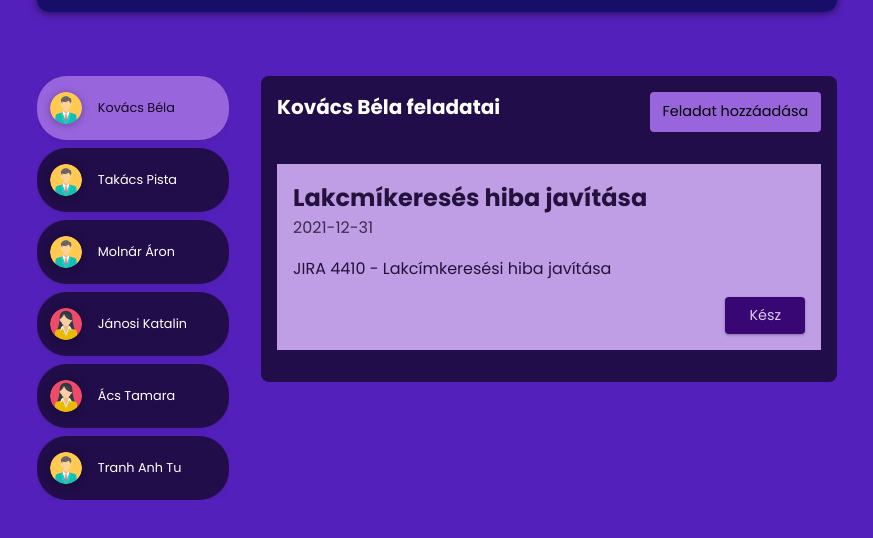
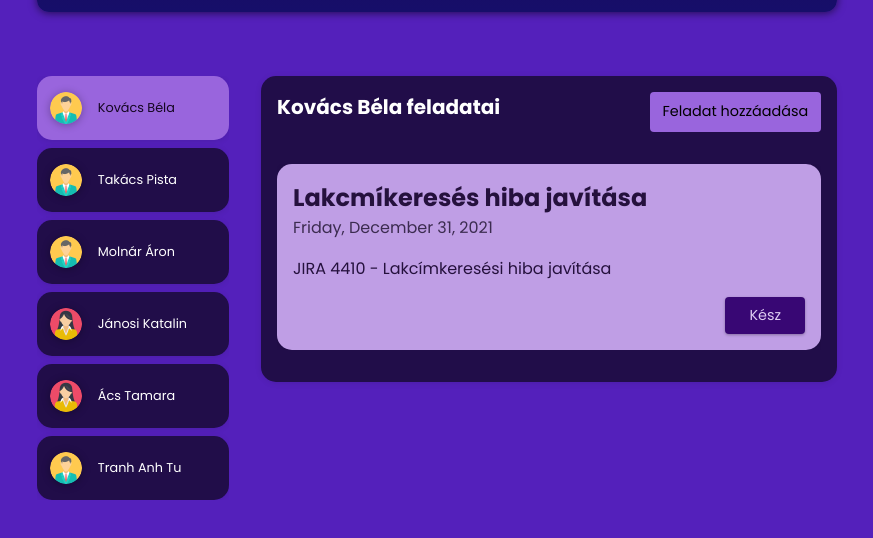
Before and after one commit to 8ence/moduleApp, an Angular app: page / in a window 1280 px wide. Both pictures are taken after a click on the button "Kovács Béla". Shown: the part 196-734 px from the top of the page, without its empty margins (203-1076 px from the left). Built offline with nearby package versions, Linux system fonts and the light colour scheme.

Commit message:
Date format and ui component

```diff
--- /dev/null
+++ b/src/app/shared/card/card.component.html
@@ -0,0 +1,3 @@
+<div>
+  <ng-content />
+</div>
--- /dev/null
+++ b/src/app/shared/card/card.component.scss
@@ -0,0 +1,5 @@
+div {
+  border-radius: 15px;
+  box-shadow: 0 1px 6px rgba(0, 0, 0, 0.1);
+  overflow: hidden;
+}
--- a/src/app/tasks/task/task.component.html
+++ b/src/app/tasks/task/task.component.html
@@ -1,8 +1,10 @@
+<app-card>
   <article>
     <h2>{{ task.name }}</h2>
-  <time>{{ task.dueDate }}</time>
+    <time>{{ task.dueDate | date : "fullDate" }}</time>
     <p>{{ task.description }}</p>
     <p class="actions">
       <button (click)="completeTask()">Kész</button>
     </p>
   </article>
+</app-card>
--- a/src/app/tasks/task/task.component.ts
+++ b/src/app/tasks/task/task.component.ts
@@ -1,9 +1,11 @@
 import { Component, EventEmitter, Input, Output } from '@angular/core';
 import { type Task } from './task.model';
+import { CardComponent } from "../../shared/card/card.component";
+import { DatePipe } from '@angular/common';
 
 @Component({
   selector: 'app-task',
-  imports: [],
+  imports: [CardComponent, DatePipe],
   templateUrl: './task.component.html',
   styleUrl: './task.component.scss'
 })
--- a/src/app/tasks/tasks.component.html
+++ b/src/app/tasks/tasks.component.html
@@ -2,6 +2,7 @@
 <app-add-task (cancel)="cancelTaskCreation()" (add)="addTask($event)" />
 }
 
+<app-card>
   <section id="tasks">
     <header>
       <h2 id="selected-user">{{ name }} feladatai</h2>
@@ -17,3 +18,4 @@
       }
     </ul>
   </section>
+</app-card>
--- a/src/app/tasks/tasks.component.ts
+++ b/src/app/tasks/tasks.component.ts
@@ -2,11 +2,12 @@
 import { Component, Input } from '@angular/core';
 import { TaskComponent } from "./task/task.component";
 import { AddTaskComponent } from "./add-task/add-task.component";
+import { CardComponent } from "../shared/card/card.component";
 
 
 @Component({
   selector: 'app-tasks',
-  imports: [TaskComponent, AddTaskComponent],
+  imports: [TaskComponent, AddTaskComponent, CardComponent],
   templateUrl: './tasks.component.html',
   styleUrl: './tasks.component.scss'
 })
--- a/src/app/user/user.component.html
+++ b/src/app/user/user.component.html
@@ -1,6 +1,6 @@
-<div>
+<app-card>
   <button [class.active]="selected" (click)="selectUser()">
     <img [src]="imagePath" [alt]="user.name" />
     <span>{{ user.name }}</span>
   </button>
-</div>
+</app-card>
--- a/src/app/user/user.component.scss
+++ b/src/app/user/user.component.scss
@@ -1,8 +1,3 @@
-div {
-  border-radius: 30px;
-  box-shadow: 0 1px 6px rgba(0, 0, 0, 0.1);
-  overflow: hidden;
-
 button {
   display: flex;
   align-items: center;
@@ -38,4 +33,3 @@
     font-weight: normal;
   }
 }
-}
--- a/src/app/user/user.component.ts
+++ b/src/app/user/user.component.ts
@@ -1,9 +1,10 @@
 import { Component, Input, Output, EventEmitter, output } from '@angular/core';
 import { type User } from './user.model';
+import { CardComponent } from "../shared/card/card.component";
 
 @Component({
   selector: 'app-user',
-  imports: [],
+  imports: [CardComponent],
   templateUrl: './user.component.html',
   styleUrl: './user.component.scss'
 })
```
Also changed, not shown: src/app/shared/card/card.component.ts (added, +11 -0 lines). Lines whose indentation alone changed are shown as unchanged.
